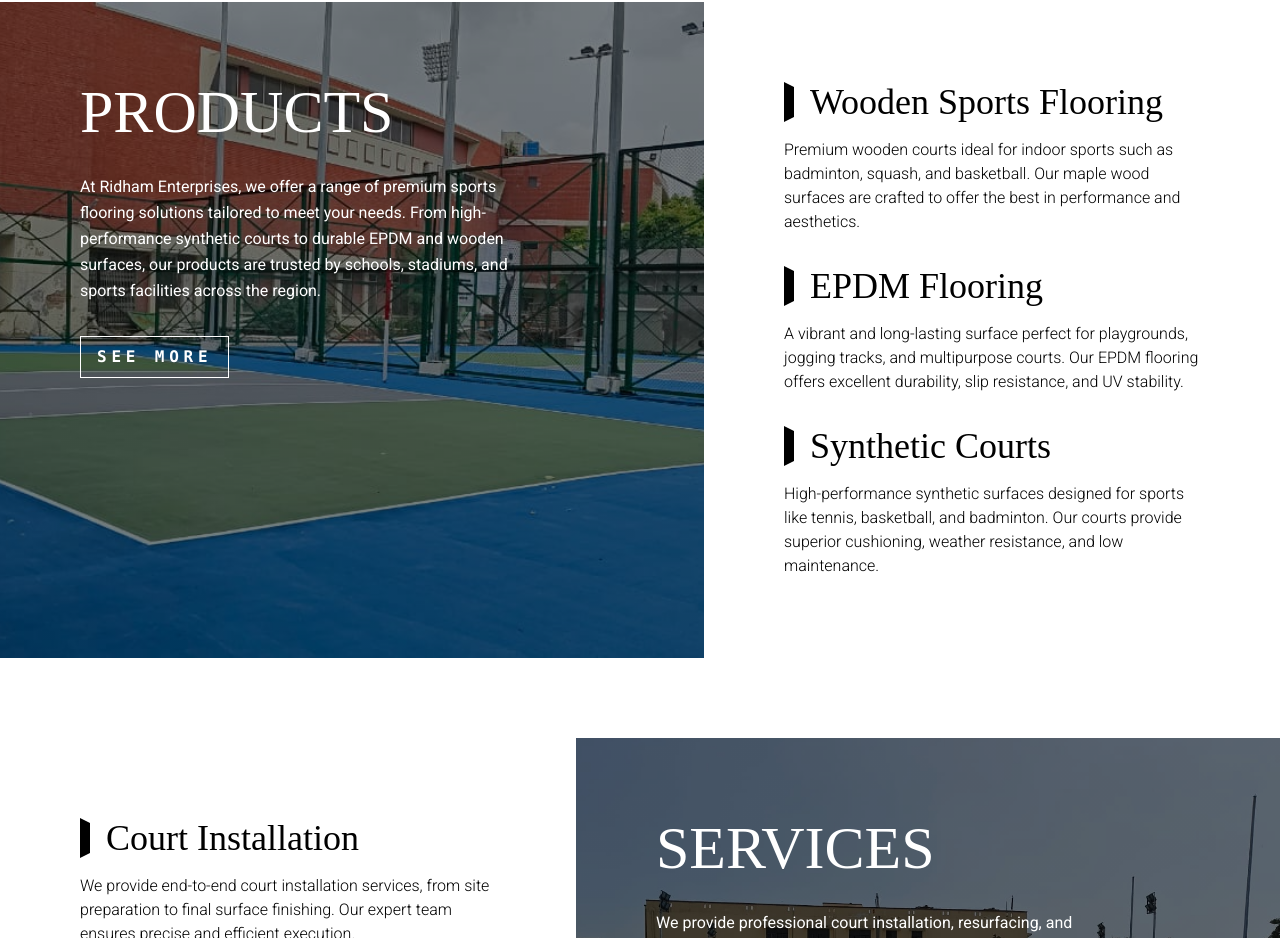
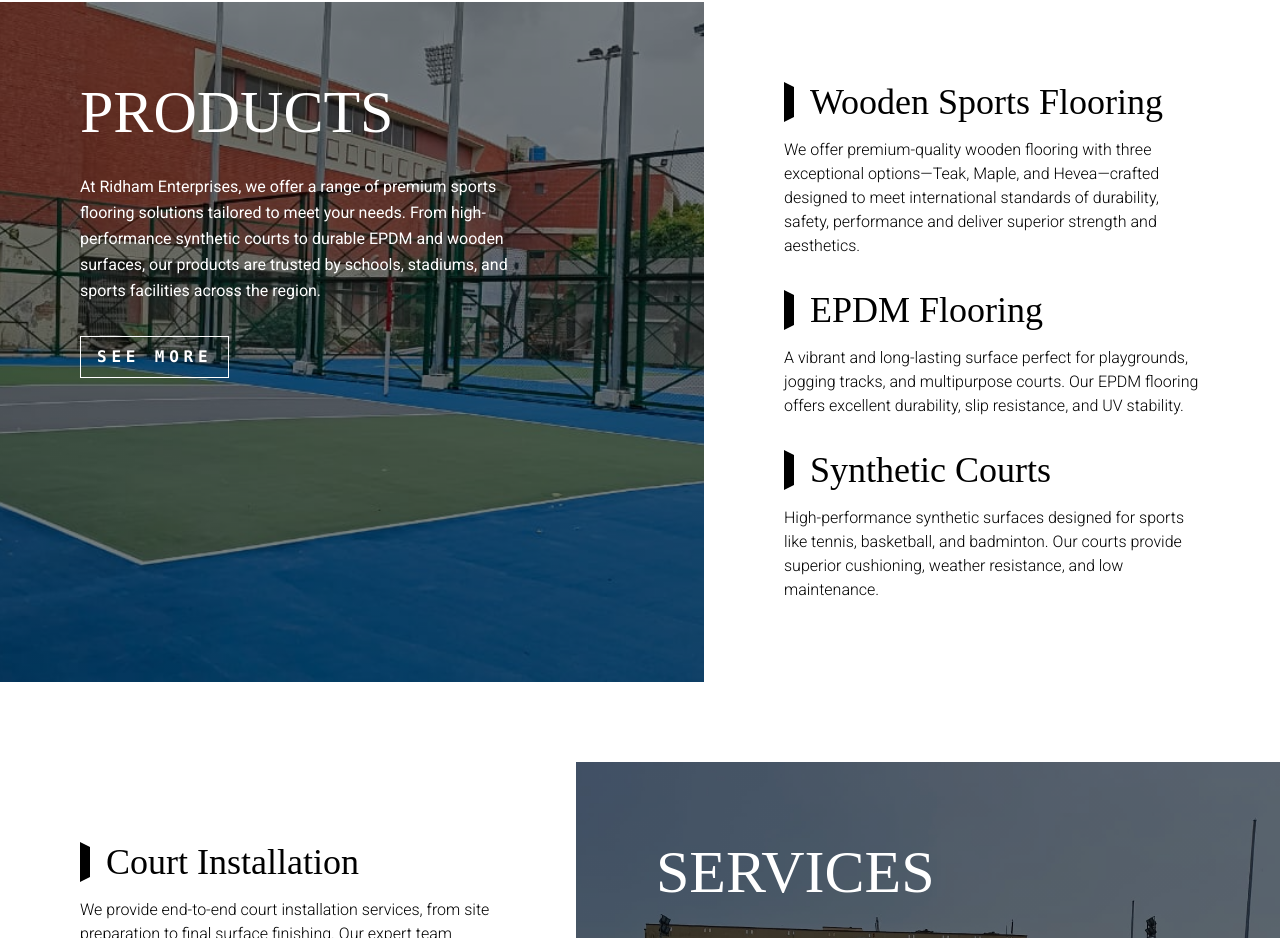
Before and after one commit to dev-anku/sports-facility-v2, a Next.js app: page / in a window 1280 px wide. Shown: the part 2227-3165 px from the top of the page. Built offline with nearby package versions, Linux system fonts and the light colour scheme; a web font is replaced by a local one.

Commit message:
Minor change in home page > wooden flooring

```diff
--- a/public/constants/index.js
+++ b/public/constants/index.js
@@ -56,7 +56,7 @@ export const productsContent = [
   {
     title: "Wooden Sports Flooring",
     description:
-      "Premium wooden courts ideal for indoor sports such as badminton, squash, and basketball. Our maple wood surfaces are crafted to offer the best in performance and aesthetics.",
+      "We offer premium-quality wooden flooring with three exceptional options—Teak, Maple, and Hevea—crafted designed to meet international standards of durability, safety, performance and deliver superior strength and aesthetics.",
   },
   {
     title: "EPDM Flooring",
```
